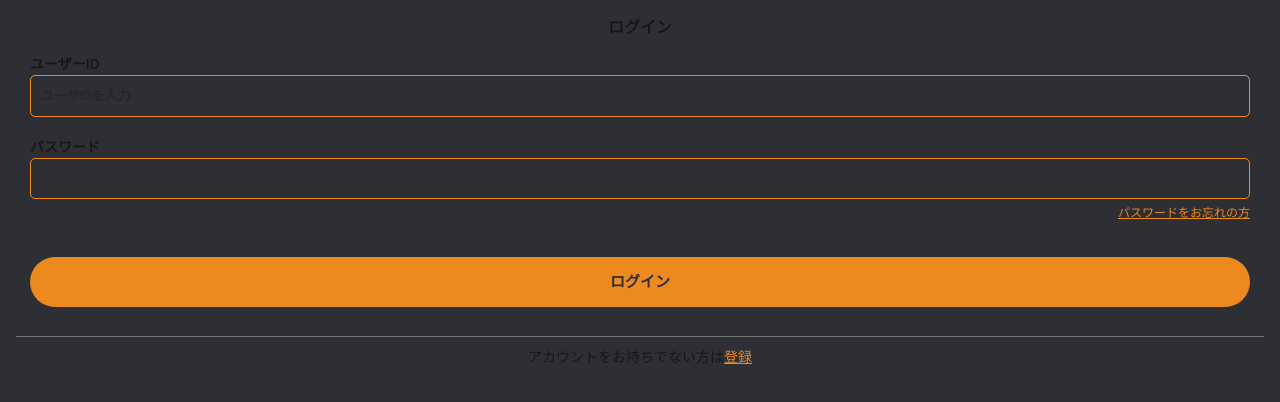
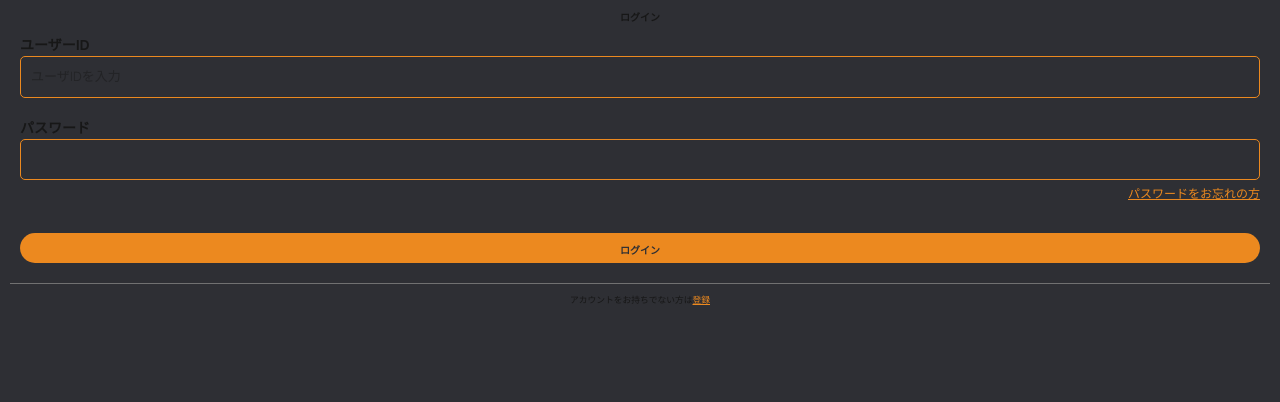
Before and after one commit to hakyukawa/frist_chat_next, a Next.js app in the folder hakyukawa-next/: page /login in a window 1280 px wide. Shown: the top 402 px of the page. Built offline with nearby package versions, Linux system fonts and the light colour scheme.

Commit message:
[update]ログイン処理の追加

```diff
--- a/hakyukawa-next/src/app/login/page.tsx
+++ b/hakyukawa-next/src/app/login/page.tsx
@@ -1,16 +1,82 @@
-import React from "react";
+"use client";
+
+import React, { useState } from "react";
 import InputField from "@/components/common/InputField";
+import axios from "axios";
+
+// レスポンスの型を定義
+interface LoginResponse {
+    message: string;
+    access_token: string;
+    refresh_token: string;
+    user_id: string;
+    error?: string;
+}
+
+// エラーレスポンスの型定義
+interface ErrorResponse {
+    message: string;
+}
+
+// Axiosエラー用のインターフェース
+interface AxiosErrorType {
+    response?: {
+        data?: unknown;
+    };
+}
+
+// Axiosエラー用のカスタム型ガード
+function isAxiosError(error: unknown): error is AxiosErrorType {
+    return Boolean(
+        error &&
+            typeof error === "object" &&
+            "response" in error &&
+            error.response &&
+            typeof error.response === "object" &&
+            "data" in error.response
+    );
+}
 
 function Login() {
+    const [user_id, setUser_id] = useState("");
+    const [password, setPassword] = useState("");
+    const [error, setError] = useState<string | null>(null);
+
+    const handleLogin = async (e: React.FormEvent) => {
+        e.preventDefault(); // フォームのデフォルト送信を防止
+
+        try {
+            const response = await axios.post<LoginResponse>("http://localhost:3001/api/v1/login", {
+                user_id: user_id,
+                password: password,
+            });
+
+            // ログイン成功後、アクセストークンをlocalStorageに保存
+            if (response.data.access_token) {
+                localStorage.setItem("accessToken", response.data.access_token);
+                alert("ログイン成功");
+            }
+        } catch (error: unknown) {
+            // カスタム型ガードを使用したエラーチェック
+            if (isAxiosError(error) && error.response?.data) {
+                const errorData = error.response.data as ErrorResponse;
+                setError(errorData.message || "ログイン失敗");
+            } else {
+                setError("ログイン中にエラーが発生しました");
+            }
+        }
+    };
+
     return (
-        <div className="p-[16px]">
-            <h2 className="text-center my-2 text-[16px] font-semibold">ログイン</h2>
-            <form method="POST" className=" border-b border-border p-[14px]">
+        <div className="p-4">
+            <h2 className="text-center my-2 text-base font-semibold">ログイン</h2>
+            <form onSubmit={handleLogin} className="border-b border-border p-4">
                 <InputField
                     label="ユーザーID"
                     type="text"
                     name="userId"
                     placeholder="ユーザIDを入力"
+                    onChange={(e) => setUser_id(e.target.value)}
                 />
                 <InputField
                     label="パスワード"
@@ -18,19 +84,21 @@ function Login() {
                     name="password"
                     placeholder=""
                     forgetPassword
+                    onChange={(e) => setPassword(e.target.value)}
                 />
                 <input
                     type="submit"
                     value="ログイン"
-                    className="w-full h-[50px] p-4 my-[15px] bg-main text-[1.5rem] text-background font-semibold rounded-[40px]"
+                    className="w-full h-12 p-4 my-4 bg-main text-background font-semibold rounded-full"
                 />
             </form>
-            <small className="text-[1.4rem] flex items-center justify-center mt-4">
+            <small className="text-sm flex items-center justify-center mt-4">
                 アカウントをお持ちでない方は
                 <span className="text-main underline">
                     <a href="/signup">登録</a>
                 </span>
             </small>
+            {error && <p className="text-red-500 mt-2">{error}</p>}
         </div>
     );
 }
```
